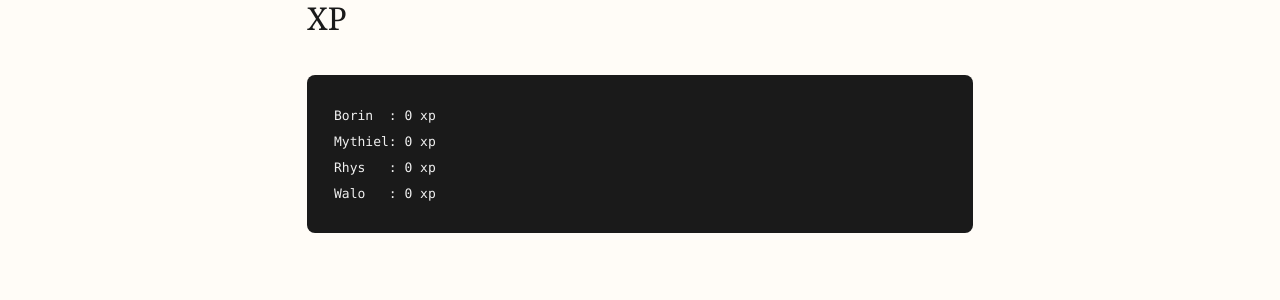
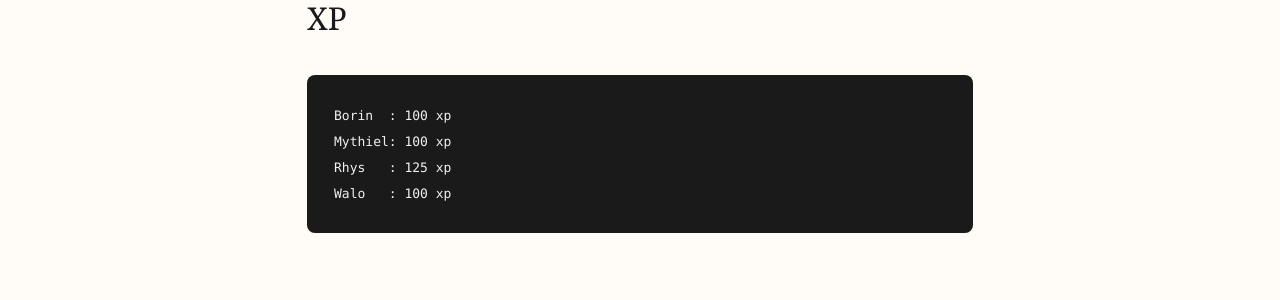
Before and after one commit to xnaveira/xnaveira.github.io, a Jekyll site: the page built from _posts/2026-02-03-Resum.markdown, in a window 1280 px wide and 900 px high, scrolled down 7647 px. Shown: the part 252-552 px from the top of the window. Built offline with Jekyll 4.4.1, drawn with Linux system fonts in a browser that asks for light colours.

Commit message:
Update XP values for characters

````diff
--- a/_posts/2026-02-03-Resum.markdown
+++ b/_posts/2026-02-03-Resum.markdown
@@ -134,8 +134,8 @@ Tiamat és la deessa dracònica del mal, l'avarícia i els dracs cromàtics (ver
 ## XP
 
 ```
-Borin  : 0 xp
-Mythiel: 0 xp
-Rhys   : 0 xp
-Walo   : 0 xp
+Borin  : 100 xp
+Mythiel: 100 xp
+Rhys   : 125 xp
+Walo   : 100 xp
 ```
````
